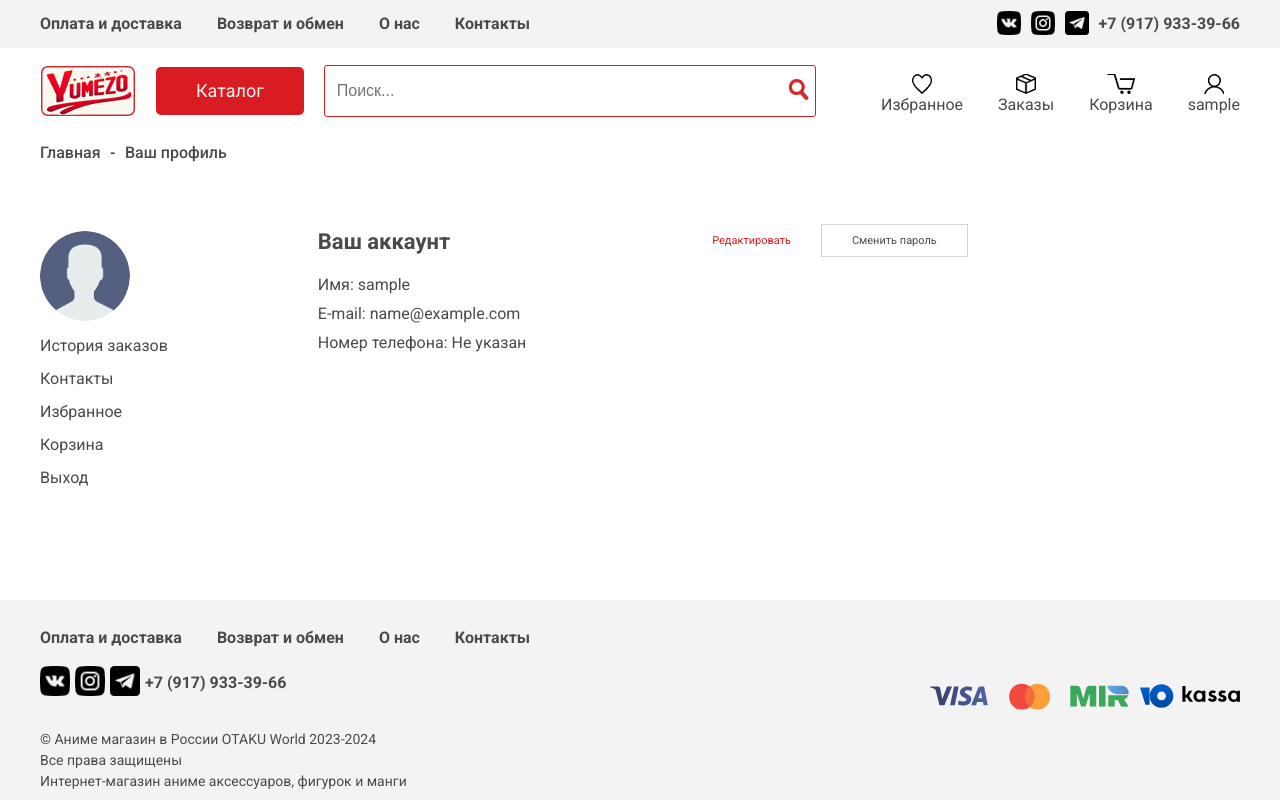
After one commit to katsuyorii/yumezo, a Django app: page /accounts/profile/ in a window 1280 px wide. The commit adds this page. Run offline with Django 5.2, Linux system fonts and the light colour scheme; the visitor is signed in with stand-in values (Sample User, id 1).

Commit message:
Create profile page and view and profile-menu include html template

```diff
--- a/templates/base.html
+++ b/templates/base.html
@@ -70,10 +70,19 @@
                             </a>
                         </div>
                         <div class="main-row-right-item">
+                            {% if user.is_authenticated %}
+                                {% if user.is_active %}
+                                    <a class="main-row-right-item-link" href="{% url 'profile' %}">
+                                {% endif %}
+                                    <img class="main-row-right-item-img" src="{% static 'img/icons/icon-user.png' %}" alt="User">
+                                    <p class="main-row-right-item-text">{{ user.username }}</p>
+                                </a>
+                            {% else %}
                                 <a class="main-row-right-item-link" href="{% url 'login' %}">
                                     <img class="main-row-right-item-img" src="{% static 'img/icons/icon-user.png' %}" alt="User">
                                     <p class="main-row-right-item-text">Вход</p>
                                 </a>
+                            {% endif %}
                         </div>
                     </div>
                 </div>
--- /dev/null
+++ b/templates/profile-menu.html
@@ -0,0 +1,16 @@
+{% load static %}
+
+<div class="profile-row-links">
+    <span class="circle-img">
+        {% if user.image %}
+            <img class="profile-row-links-img" src="{{ user.image.url }}" alt="Profile Logo">
+        {% else %}
+            <img class="profile-row-links-img" src="{% static 'img/default.png' %}" alt="Profile Logo">
+        {% endif %}
+    </span>
+    <a class="profile-row-links-a" href="#">История заказов</a>
+    <a class="profile-row-links-a" href="#">Контакты</a>
+    <a class="profile-row-links-a" href="#">Избранное</a>
+    <a class="profile-row-links-a" href="#">Корзина</a>
+    <a class="profile-row-links-a" href="#">Выход</a>
+</div>
--- /dev/null
+++ b/users/templates/users/profile.html
@@ -0,0 +1,33 @@
+{% extends "base.html" %}
+{% load static %}
+
+{% block content %}
+    <div class="catalog-list-main-row-link">
+        <a class="catalog-list-main-row-link-item" href="{% url 'index' %}">Главная</a>
+        <p>-</p>
+        <a class="catalog-list-main-row-link-item" href="{% url 'profile' %}">Ваш профиль</a>
+    </div>
+
+    <div class="profile-row">
+
+        {% include "profile-menu.html" %}
+
+        <div class="profile-row-info">
+            <div class="profile-row-info-title">
+                <h1 class="profile-row-info-title-t">Ваш аккаунт</h1>
+                <div class="profile-row-info-title-edit">
+                    <a class="profile-row-info-title-edit-e" href="#">Редактировать</a>
+                    <a class="profile-row-info-title-edit-p" href="#">Сменить пароль</a>
+                </div>
+            </div>
+
+            <p class="profile-row-item-name">Имя: {{ user.username }}</p>
+            <p class="profile-row-item-email">E-mail: {{ user.email }}</p>
+            {% if user.phone_number %}
+                <p class="profile-row-item-phone">Номер телефона: {{ user.phone_number }}</p>
+            {% else %}
+                <p class="profile-row-item-phone">Номер телефона: Не указан</p>
+            {% endif %}
+        </div>
+    </div>
+{% endblock content %}
--- a/users/urls.py
+++ b/users/urls.py
@@ -1,7 +1,10 @@
 from django.urls import path
-from .views import LoginUserView, RegistrationUserView
+from .views import LoginUserView, RegistrationUserView, ProfileUserView
+
+from django.contrib.auth.decorators import login_required
 
 urlpatterns = [
     path('login/', LoginUserView.as_view(), name='login'),
     path('registration/', RegistrationUserView.as_view(), name='registration'),
+    path('profile/', login_required(ProfileUserView.as_view()), name='profile'),
 ]
--- a/users/views.py
+++ b/users/views.py
@@ -1,4 +1,4 @@
-from django.views.generic import FormView
+from django.views.generic import FormView, TemplateView
 
 from django.contrib import messages
 from django.contrib.auth import login
@@ -68,3 +68,16 @@ class RegistrationUserView(FormView):
             context['title'] = 'Регистрация'
 
             return context
+
+
+'''
+    Класс-представление для профилей пользователей
+'''
+class ProfileUserView(TemplateView):
+    template_name = 'users/profile.html'
+
+    def get_context_data(self, **kwargs):
+            context = super().get_context_data(**kwargs)
+            context['title'] = 'Мой профиль'
+
+            return context
```
